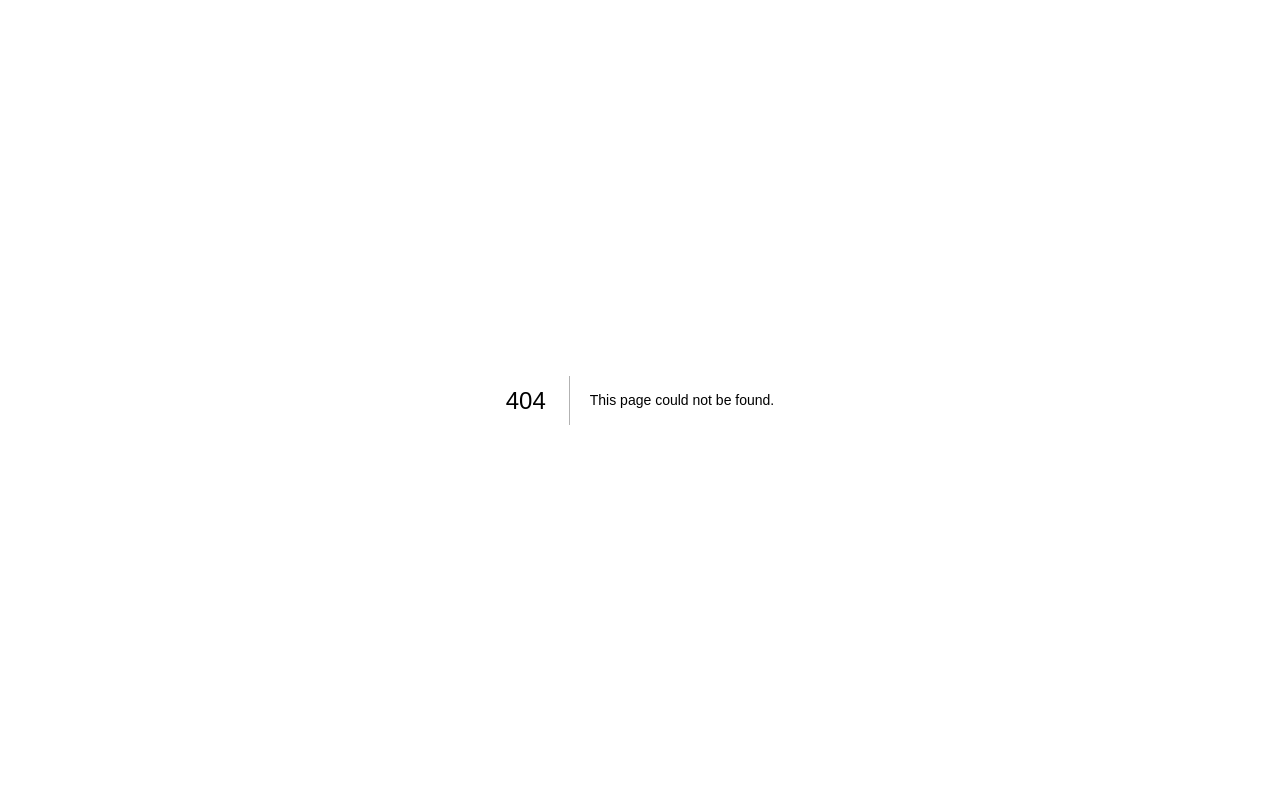
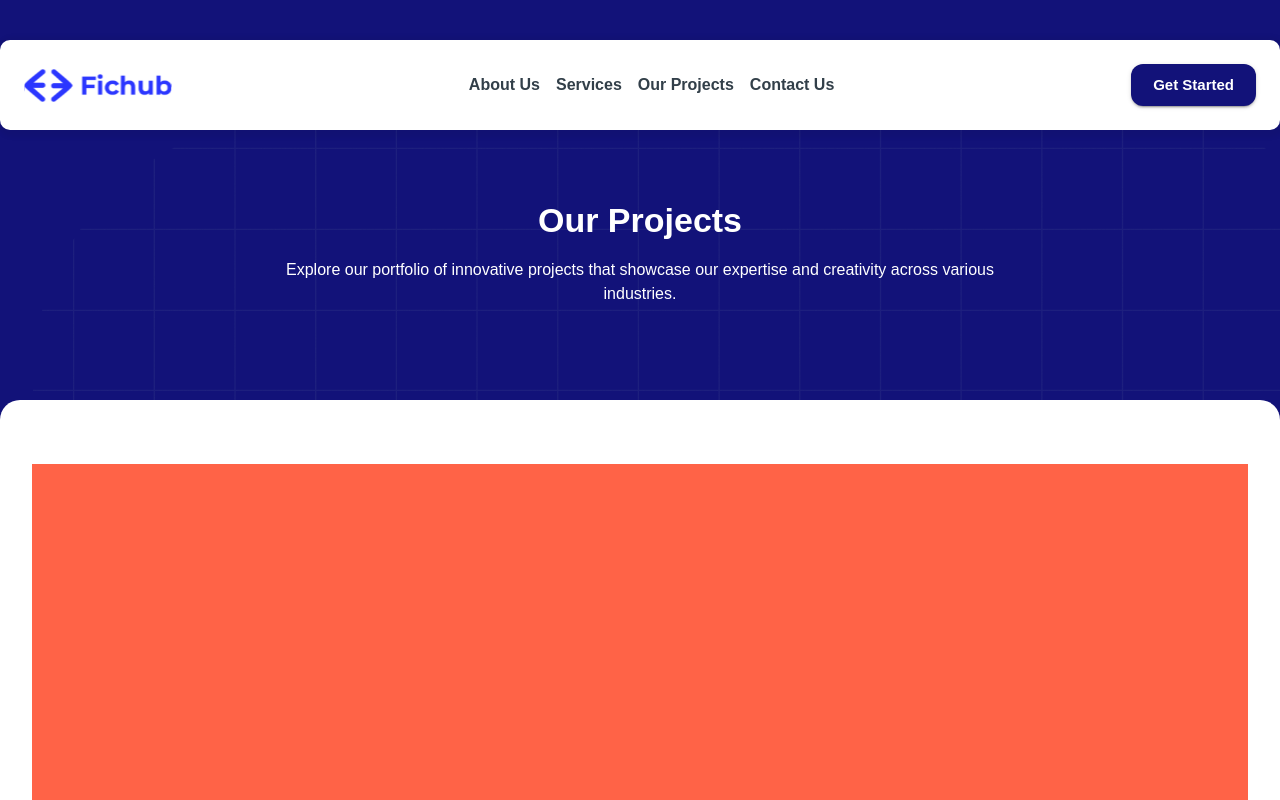
Before and after one commit to Codmify/codmify-main-website, a Next.js app: page /our-projects in a window 1280 px wide. Before the commit this address had no page. Shown: the top 800 px of the page. Built offline with nearby package versions, Linux system fonts and the light colour scheme; a web font is replaced by a local one.

Commit message:
added more layout

```diff
--- /dev/null
+++ b/src/app/our-projects/page.tsx
@@ -0,0 +1,14 @@
+import LandingSpecial from "@/components/LandingSpecial";
+import { Box } from "@mui/material";
+import React from "react";
+
+export default function OurProjects() {
+  return (
+    <LandingSpecial
+      title="Our Projects"
+      subtitle="Explore our portfolio of innovative projects that showcase our expertise and creativity across various industries."
+    >
+      <Box bgcolor={"tomato"} height={700}></Box>
+    </LandingSpecial>
+  );
+}
--- a/src/components/Footer.tsx
+++ b/src/components/Footer.tsx
@@ -12,11 +12,11 @@ import Image from "next/image";
 
 export default function Footer() {
   return (
-    <Box>
+    <Box component={"footer"}>
       <Container
         sx={{
           bgcolor: "#121279",
-          borderRadius: "30px 30px 0 0",
+          borderRadius: { lg: "30px 30px 0 0" },
           py: 5,
           px: { xs: 2, md: 4 },
         }}
@@ -108,16 +108,21 @@ export default function Footer() {
               <Typography
                 variant="body2"
                 component={"a"}
-                href={"mailto:decentjobtechskills@gmail.com"}
+                href={"mailto:fichubagency@gmail.com"}
               >
-                decentjobtechskills@gmail.com
+                fichubagency@gmail.com
               </Typography>
             </Stack>
           </Stack>
         </Stack>
 
         <Box borderTop={"1px solid white"} mt={3} pt={2}>
-          <Typography textAlign={"center"} color={"white"}>
+          <Typography
+            textAlign={"center"}
+            variant="caption"
+            display={"block"}
+            color={"white"}
+          >
             Copyright {new Date().getFullYear()} All rights reserved | FicHub.
           </Typography>
         </Box>
--- /dev/null
+++ b/src/components/LandingSpecial.tsx
@@ -0,0 +1,57 @@
+import LandingPage from "@/wrappers/LandingPage";
+import { Box, Container, Stack, Typography } from "@mui/material";
+import React, { ReactNode } from "react";
+
+type LayoutSpecProps = {
+  title: string;
+  subtitle: string;
+  children: ReactNode;
+};
+
+export default function LandingSpecial({
+  title,
+  subtitle,
+  children,
+}: LayoutSpecProps) {
+  return (
+    <LandingPage>
+      <Box
+        height={800}
+        pt={{ xs: 20, lg: 25 }}
+        sx={{ background: "#121279 url('/bg-dashed.png')" }}
+      >
+        <Container>
+          <Stack
+            alignItems={"center"}
+            justifyContent={"center"}
+            spacing={2}
+            textAlign={"center"}
+            color={"white"}
+            maxWidth={727}
+            margin={"auto"}
+            pb={8}
+          >
+            <Typography variant="h4">{title}</Typography>
+            <Typography>{subtitle}</Typography>
+          </Stack>
+        </Container>
+      </Box>
+      <Container
+        sx={{
+          p: "0px !important",
+          marginTop: { xs: "-27rem !important", lg: "-25rem !important" },
+        }}
+      >
+        <Box
+          bgcolor={"white"}
+          minHeight={800}
+          borderRadius={{ lg: "20px" }}
+          py={{ xs: 4, md: 8 }}
+          px={{ xs: 1, md: 4 }}
+        >
+          {children}
+        </Box>
+      </Container>
+    </LandingPage>
+  );
+}
--- a/src/components/Navbar.tsx
+++ b/src/components/Navbar.tsx
@@ -18,7 +18,13 @@ import React, { useState } from "react";
 export default function Navbar() {
   const [isSideOpen, setIsSideOpen] = useState(false);
   return (
-    <Box position={"fixed"} top={{ lg: "5dvh" }} left={0} width={"100dvw"}>
+    <Box
+      position={"fixed"}
+      top={{ lg: "5dvh" }}
+      left={0}
+      width={"100dvw"}
+      component={"nav"}
+    >
       <Container
         sx={{
           bgcolor: "white",
@@ -33,12 +39,14 @@ export default function Navbar() {
           direction={"row"}
           gap={2}
         >
+          <Link href={"/"}>
             <Image
               alt="fichub-brand"
               src="/fichub-nav-logo.svg"
               width={148}
               height={33}
             />
+          </Link>
           <Stack
             direction={{ md: "row" }}
             alignItems={{ md: "center" }}
--- a/src/wrappers/LandingPage.tsx
+++ b/src/wrappers/LandingPage.tsx
@@ -7,7 +7,9 @@ export default function LandingPage({ children }: { children: ReactNode }) {
   return (
     <Box position={"relative"}>
       <Navbar />
-      <Box minHeight={"90dvh"}>{children}</Box>
+      <Box component={"main"} minHeight={"90dvh"}>
+        {children}
+      </Box>
       <Footer />
     </Box>
   );
```
Also changed, not shown: public/bg-dashed.png (added). Lines whose indentation alone changed are shown as unchanged.
